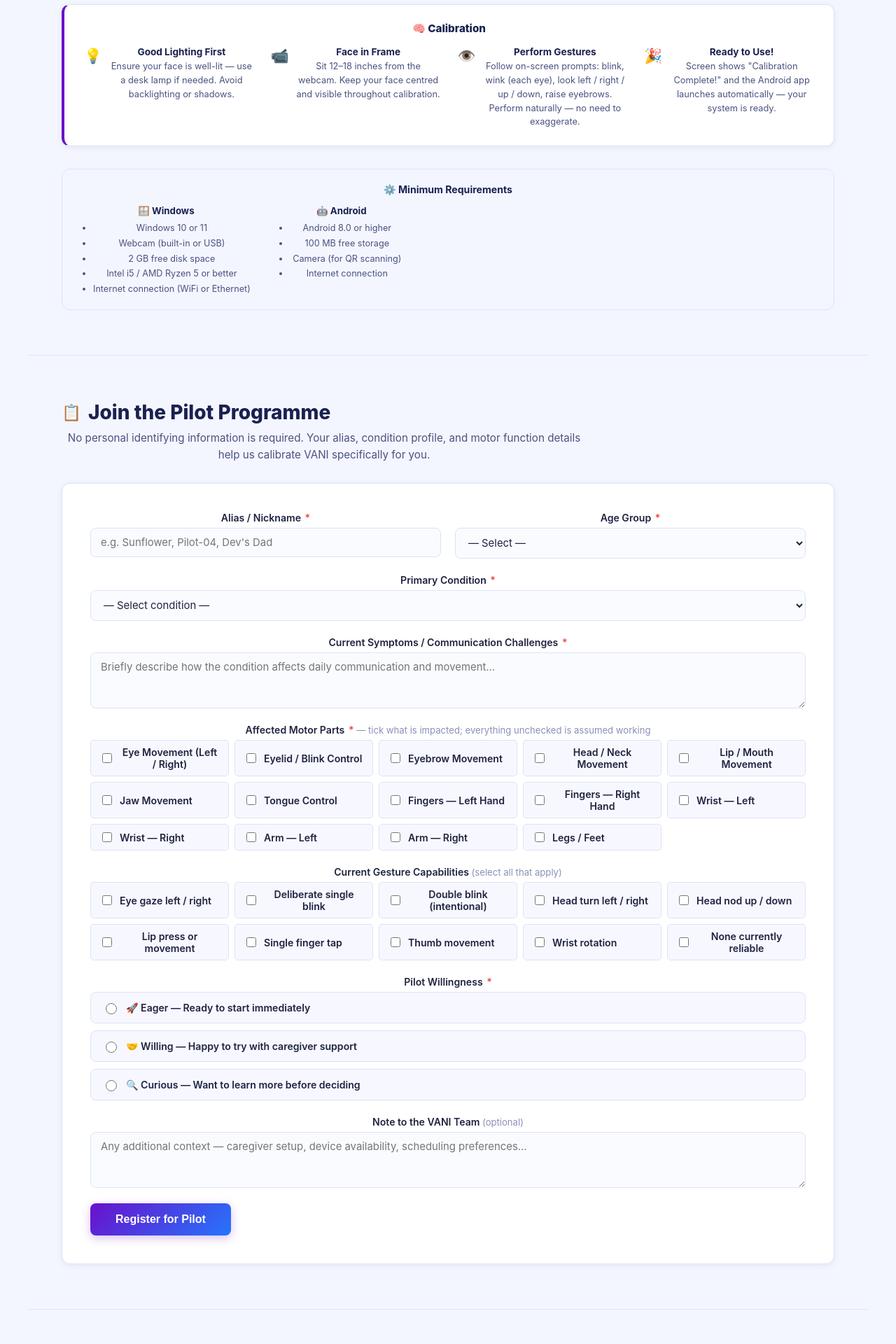
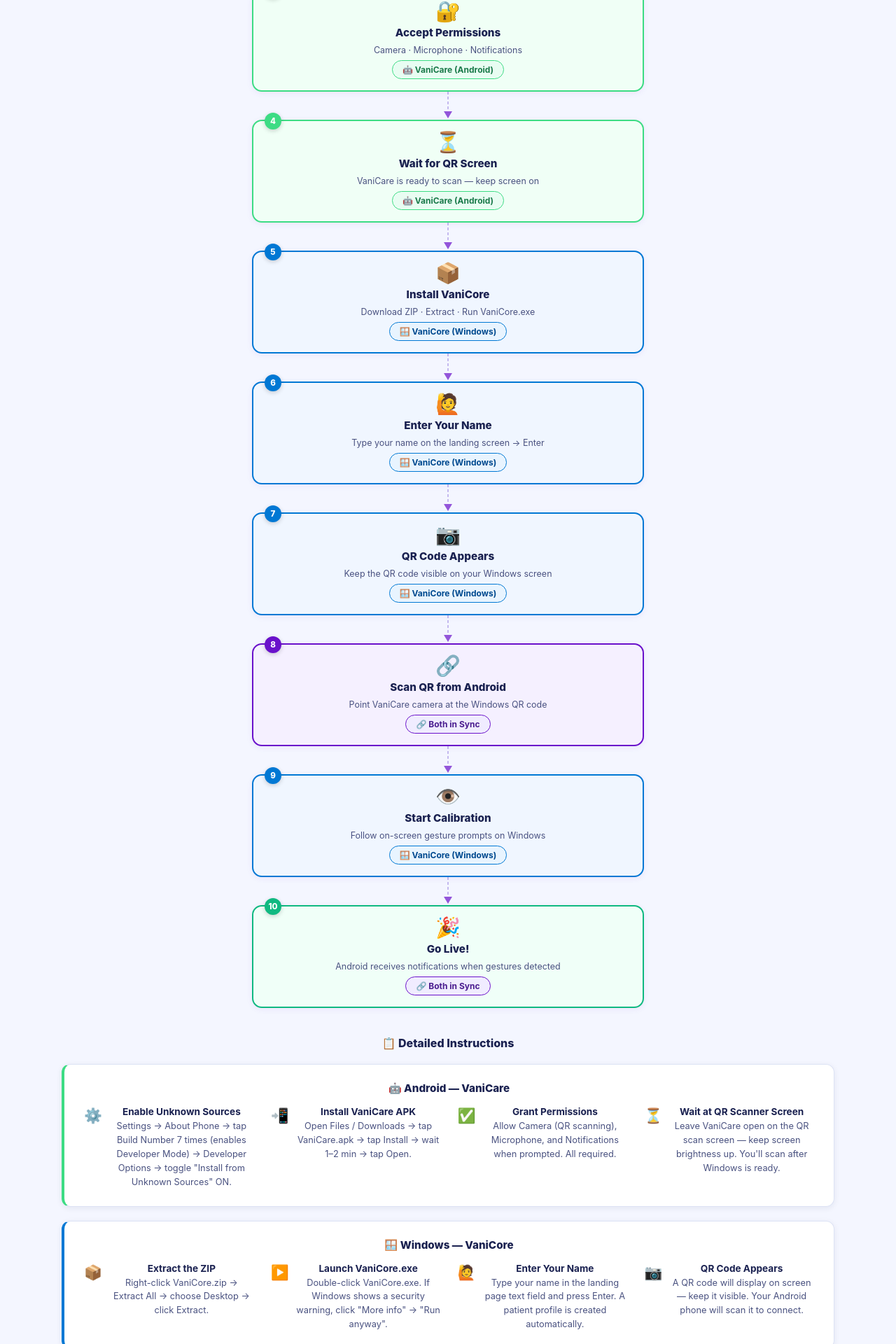
Before and after one commit to pavan-kumar-arepu/E2EMobileAppsSite, a React (Create React App) app: page /vanicore in a window 1280 px wide. Shown: the part 1958-3878 px from the top of the page at 70% size. Built offline with nearby package versions, Linux system fonts and the light colour scheme.

Commit message:
Update Windows URL; replace dummy feedback with real; add flowchart setup guide

```diff
--- a/src/components/Tabs/VaniCore/VaniCore.css
+++ b/src/components/Tabs/VaniCore/VaniCore.css
@@ -1036,3 +1036,118 @@
   .vc-setup-steps { grid-template-columns: 1fr; }
   .vc-setup-req-grid { flex-direction: column; gap: 20px; }
 }
+
+/* ── Flowchart ────────────────────────────────────────────────────────────── */
+.vc-flow-legend {
+  display: flex;
+  flex-wrap: wrap;
+  gap: 10px;
+  margin-bottom: 28px;
+  justify-content: center;
+}
+.vc-flow-badge {
+  display: inline-flex;
+  align-items: center;
+  padding: 5px 14px;
+  border-radius: 20px;
+  font-size: .75rem;
+  font-weight: 700;
+  white-space: nowrap;
+}
+.vc-flow-badge-android { background: #e8fdf2; color: #1a7a4a; border: 1.5px solid #3ddc84; }
+.vc-flow-badge-win     { background: #e8f4ff; color: #004a8f; border: 1.5px solid #0078d4; }
+.vc-flow-badge-sync    { background: #f0ecff; color: #4a1c8f; border: 1.5px solid #6a11cb; }
+
+.vc-flow-chart {
+  display: flex;
+  flex-direction: column;
+  align-items: center;
+  gap: 0;
+  margin-bottom: 40px;
+  padding: 0 8px;
+}
+.vc-flow-item {
+  width: 100%;
+  max-width: 560px;
+}
+.vc-flow-node {
+  border: 2px solid #e0d9f5;
+  border-radius: 14px;
+  padding: 16px 20px;
+  display: flex;
+  flex-direction: column;
+  align-items: center;
+  text-align: center;
+  gap: 6px;
+  box-shadow: 0 2px 10px rgba(106,17,203,.07);
+  position: relative;
+  transition: box-shadow .2s, transform .15s;
+}
+.vc-flow-node:hover {
+  box-shadow: 0 6px 24px rgba(106,17,203,.13);
+  transform: translateY(-2px);
+}
+.vc-flow-step-num {
+  position: absolute;
+  top: -12px;
+  left: 16px;
+  width: 24px;
+  height: 24px;
+  border-radius: 50%;
+  color: #fff;
+  font-size: .72rem;
+  font-weight: 800;
+  display: flex;
+  align-items: center;
+  justify-content: center;
+  box-shadow: 0 2px 6px rgba(0,0,0,.18);
+}
+.vc-flow-icon { font-size: 1.8rem; line-height: 1; }
+.vc-flow-label {
+  font-size: .95rem;
+  font-weight: 800;
+  color: var(--vc-navy);
+  line-height: 1.3;
+}
+.vc-flow-sub {
+  font-size: .78rem;
+  color: var(--vc-text-2);
+  line-height: 1.4;
+}
+.vc-flow-arrow {
+  display: flex;
+  justify-content: center;
+  width: 100%;
+  max-width: 560px;
+}
+.vc-flow-arrow svg {
+  width: 24px;
+  height: 40px;
+}
+
+.vc-setup-detail-heading {
+  font-size: 1rem;
+  font-weight: 800;
+  color: var(--vc-navy);
+  margin: 0 0 20px;
+}
+
+/* ── Feedback empty state ─────────────────────────────────────────────────── */
+.vc-feedback-empty {
+  display: flex;
+  flex-direction: column;
+  align-items: center;
+  gap: 10px;
+  padding: 36px 20px;
+  background: var(--vc-bg);
+  border: 1px dashed var(--vc-border);
+  border-radius: var(--vc-radius);
+  margin-bottom: 28px;
+  text-align: center;
+}
+.vc-feedback-empty-icon { font-size: 2rem; }
+.vc-feedback-empty p {
+  font-size: .9rem;
+  color: var(--vc-text-3);
+  margin: 0;
+}
--- a/src/components/Tabs/VaniCore/VaniCore.js
+++ b/src/components/Tabs/VaniCore/VaniCore.js
@@ -193,38 +193,104 @@
 };
 
 // ── Setup Guide ─────────────────────────────────────────────────────────────────
-const SETUP_STEPS = [
+const FLOW_STEPS = [
   {
-    platform: '🪟 Windows Setup',
-    color: 'vc-setup-win',
-    steps: [
-      { icon: '📦', title: 'Extract the ZIP', body: 'Right-click VaniCore.zip → Extract All → choose Desktop → click Extract.' },
-      { icon: '▶️', title: 'Launch VaniCore.exe', body: 'Double-click VaniCore.exe inside the extracted folder. If Windows shows a security warning, click "More info" → "Run anyway".' },
-      { icon: '🙋', title: 'Enter Your Name', body: 'Type your name in the landing page text field and press Enter. A patient profile is created automatically.' },
-      { icon: '📷', title: 'QR Code Appears', body: 'A QR code will display on screen — keep this visible. Your Android phone will scan it to connect.' },
-    ],
+    id: 'dl-android',
+    icon: '📲',
+    app: 'android',
+    label: 'Download VaniCare',
+    sub: 'Android APK from Google Drive',
+    color: '#3ddc84',
+    bg: '#f0fff6',
   },
   {
-    platform: '🤖 Android Setup',
-    color: 'vc-setup-android',
-    steps: [
-      { icon: '⚙️', title: 'Enable Unknown Sources', body: 'Settings → About Phone → tap Build Number 7 times (enables Developer Mode) → Developer Options → toggle "Install from Unknown Sources" ON.' },
-      { icon: '📲', title: 'Install the APK', body: 'Open Files / Downloads → tap VaniCore.apk → tap Install → wait 1–2 minutes → tap Open.' },
-      { icon: '✅', title: 'Grant Permissions', body: 'Allow Camera (QR scanning), Microphone (audio), and Location when prompted. All are required.' },
-      { icon: '📡', title: 'Scan & Connect', body: 'Open VaniCore on your phone → point camera at the QR code on your Windows screen → hold steady 2–3 seconds → connection takes 10–30 seconds.' },
-    ],
+    id: 'install-android',
+    icon: '⚙️',
+    app: 'android',
+    label: 'Install & Open VaniCare',
+    sub: 'Enable "Install from Unknown Sources" first',
+    color: '#3ddc84',
+    bg: '#f0fff6',
   },
   {
-    platform: '🧠 Calibration',
-    color: 'vc-setup-calib',
-    steps: [
-      { icon: '💡', title: 'Good Lighting First', body: 'Ensure your face is well-lit — use a desk lamp if needed. Avoid backlighting or shadows.' },
-      { icon: '📹', title: 'Face in Frame', body: 'Sit 12–18 inches from the webcam. Keep your face centred and visible throughout calibration.' },
-      { icon: '👁️', title: 'Perform Gestures', body: 'Follow on-screen prompts: blink, wink (each eye), look left / right / up / down, raise eyebrows. Perform naturally — no need to exaggerate.' },
-      { icon: '🎉', title: 'Ready to Use!', body: 'Screen shows "Calibration Complete!" and the Android app launches automatically — your system is ready.' },
-    ],
+    id: 'perms',
+    icon: '🔐',
+    app: 'android',
+    label: 'Accept Permissions',
+    sub: 'Camera · Microphone · Notifications',
+    color: '#3ddc84',
+    bg: '#f0fff6',
+  },
+  {
+    id: 'wait-qr',
+    icon: '⏳',
+    app: 'android',
+    label: 'Wait for QR Screen',
+    sub: 'VaniCare is ready to scan — keep screen on',
+    color: '#3ddc84',
+    bg: '#f0fff6',
+  },
+  {
+    id: 'dl-win',
+    icon: '📦',
+    app: 'windows',
+    label: 'Install VaniCore',
+    sub: 'Download ZIP · Extract · Run VaniCore.exe',
+    color: '#0078d4',
+    bg: '#f0f6ff',
+  },
+  {
+    id: 'enter-name',
+    icon: '🙋',
+    app: 'windows',
+    label: 'Enter Your Name',
+    sub: 'Type your name on the landing screen → Enter',
+    color: '#0078d4',
+    bg: '#f0f6ff',
+  },
+  {
+    id: 'qr-win',
+    icon: '📷',
+    app: 'windows',
+    label: 'QR Code Appears',
+    sub: 'Keep the QR code visible on your Windows screen',
+    color: '#0078d4',
+    bg: '#f0f6ff',
+  },
+  {
+    id: 'scan',
+    icon: '🔗',
+    app: 'sync',
+    label: 'Scan QR from Android',
+    sub: 'Point VaniCare camera at the Windows QR code',
+    color: '#6a11cb',
+    bg: '#f5f0ff',
+  },
+  {
+    id: 'calib',
+    icon: '👁️',
+    app: 'windows',
+    label: 'Start Calibration',
+    sub: 'Follow on-screen gesture prompts on Windows',
+    color: '#0078d4',
+    bg: '#f0f6ff',
+  },
+  {
+    id: 'live',
+    icon: '🎉',
+    app: 'sync',
+    label: 'Go Live!',
+    sub: 'Android receives notifications when gestures detected',
+    color: '#10b981',
+    bg: '#f0fff8',
   },
 ];
+
+const APP_BADGE = {
+  android: { label: '🤖 VaniCare (Android)', cls: 'vc-flow-badge-android' },
+  windows: { label: '🪟 VaniCore (Windows)', cls: 'vc-flow-badge-win' },
+  sync:    { label: '🔗 Both in Sync', cls: 'vc-flow-badge-sync' },
+};
 
 const SetupGuide = () => (
   <section className="vc-section" id="setup-guide">
@@ -232,27 +298,138 @@
       <span className="vc-title-icon">📖</span> Setup Guide
     </h2>
     <p className="vc-section-sub">
-      Start Windows first, then scan the QR code from your Android phone.
-      Expected total setup time: ~10 minutes.
+      Follow this sequence exactly — start with Android first, then Windows.
+      Total setup time: ~10 minutes.
     </p>
+
+    {/* Legend */}
+    <div className="vc-flow-legend">
+      <span className="vc-flow-badge vc-flow-badge-android">🤖 VaniCare (Android)</span>
+      <span className="vc-flow-badge vc-flow-badge-win">🪟 VaniCore (Windows)</span>
+      <span className="vc-flow-badge vc-flow-badge-sync">🔗 Both Devices in Sync</span>
+    </div>
+
+    {/* Flowchart */}
+    <div className="vc-flow-chart">
+      {FLOW_STEPS.map((step, i) => (
+        <React.Fragment key={step.id}>
+          <div className="vc-flow-item">
+            <div className="vc-flow-node" style={{ borderColor: step.color, background: step.bg }}>
+              <div className="vc-flow-step-num" style={{ background: step.color }}>{i + 1}</div>
+              <div className="vc-flow-icon">{step.icon}</div>
+              <div className="vc-flow-label">{step.label}</div>
+              <div className="vc-flow-sub">{step.sub}</div>
+              <span className={`vc-flow-badge ${APP_BADGE[step.app].cls}`}>
+                {APP_BADGE[step.app].label}
+              </span>
+            </div>
+          </div>
+          {i < FLOW_STEPS.length - 1 && (
+            <div className="vc-flow-arrow">
+              <svg viewBox="0 0 24 40" xmlns="http://www.w3.org/2000/svg">
+                <line x1="12" y1="0" x2="12" y2="28" stroke="#c4b9f0" strokeWidth="2" strokeDasharray="4 3"/>
+                <polygon points="6,28 18,28 12,38" fill="#6a11cb" opacity="0.7"/>
+              </svg>
+            </div>
+          )}
+        </React.Fragment>
+      ))}
+    </div>
+
+    {/* Two-column detailed cards */}
+    <h3 className="vc-setup-detail-heading">📋 Detailed Instructions</h3>
     <div className="vc-setup-grid">
-      {SETUP_STEPS.map((platform) => (
-        <div key={platform.platform} className={`vc-setup-card ${platform.color}`}>
-          <h3 className="vc-setup-platform">{platform.platform}</h3>
+      <div className="vc-setup-card vc-setup-android">
+        <h3 className="vc-setup-platform">🤖 Android — VaniCare</h3>
         <ol className="vc-setup-steps">
-            {platform.steps.map((s, i) => (
-              <li key={i} className="vc-setup-step">
-                <span className="vc-setup-step-icon">{s.icon}</span>
-                <div>
-                  <strong>{s.title}</strong>
-                  <p>{s.body}</p>
+          <li className="vc-setup-step">
+            <span className="vc-setup-step-icon">⚙️</span>
+            <div><strong>Enable Unknown Sources</strong>
+              <p>Settings → About Phone → tap Build Number 7 times (enables Developer Mode) → Developer Options → toggle "Install from Unknown Sources" ON.</p>
             </div>
           </li>
-            ))}
+          <li className="vc-setup-step">
+            <span className="vc-setup-step-icon">📲</span>
+            <div><strong>Install VaniCare APK</strong>
+              <p>Open Files / Downloads → tap VaniCare.apk → tap Install → wait 1–2 min → tap Open.</p>
+            </div>
+          </li>
+          <li className="vc-setup-step">
+            <span className="vc-setup-step-icon">✅</span>
+            <div><strong>Grant Permissions</strong>
+              <p>Allow Camera (QR scanning), Microphone, and Notifications when prompted. All required.</p>
+            </div>
+          </li>
+          <li className="vc-setup-step">
+            <span className="vc-setup-step-icon">⏳</span>
+            <div><strong>Wait at QR Scanner Screen</strong>
+              <p>Leave VaniCare open on the QR scan screen — keep screen brightness up. You'll scan after Windows is ready.</p>
+            </div>
+          </li>
         </ol>
       </div>
-      ))}
+
+      <div className="vc-setup-card vc-setup-win">
+        <h3 className="vc-setup-platform">🪟 Windows — VaniCore</h3>
+        <ol className="vc-setup-steps">
+          <li className="vc-setup-step">
+            <span className="vc-setup-step-icon">📦</span>
+            <div><strong>Extract the ZIP</strong>
+              <p>Right-click VaniCore.zip → Extract All → choose Desktop → click Extract.</p>
             </div>
+          </li>
+          <li className="vc-setup-step">
+            <span className="vc-setup-step-icon">▶️</span>
+            <div><strong>Launch VaniCore.exe</strong>
+              <p>Double-click VaniCore.exe. If Windows shows a security warning, click "More info" → "Run anyway".</p>
+            </div>
+          </li>
+          <li className="vc-setup-step">
+            <span className="vc-setup-step-icon">🙋</span>
+            <div><strong>Enter Your Name</strong>
+              <p>Type your name in the landing page text field and press Enter. A patient profile is created automatically.</p>
+            </div>
+          </li>
+          <li className="vc-setup-step">
+            <span className="vc-setup-step-icon">📷</span>
+            <div><strong>QR Code Appears</strong>
+              <p>A QR code will display on screen — keep it visible. Your Android phone will scan it to connect.</p>
+            </div>
+          </li>
+        </ol>
+      </div>
+
+      <div className="vc-setup-card vc-setup-calib">
+        <h3 className="vc-setup-platform">🔗 Sync &amp; Calibration</h3>
+        <ol className="vc-setup-steps">
+          <li className="vc-setup-step">
+            <span className="vc-setup-step-icon">📡</span>
+            <div><strong>Scan QR Code from Android</strong>
+              <p>Open VaniCare on your phone → point camera at the QR code on Windows → hold steady 2–3 seconds → connection takes 10–30 seconds.</p>
+            </div>
+          </li>
+          <li className="vc-setup-step">
+            <span className="vc-setup-step-icon">💡</span>
+            <div><strong>Prepare for Calibration</strong>
+              <p>Ensure your face is well-lit. Sit 12–18 inches from the webcam. Avoid backlighting or shadows.</p>
+            </div>
+          </li>
+          <li className="vc-setup-step">
+            <span className="vc-setup-step-icon">👁️</span>
+            <div><strong>Perform Gestures</strong>
+              <p>Follow on-screen prompts: blink, wink, look left / right / up / down, raise eyebrows. Perform naturally.</p>
+            </div>
+          </li>
+          <li className="vc-setup-step">
+            <span className="vc-setup-step-icon">🎉</span>
+            <div><strong>Go Live!</strong>
+              <p>"Calibration Complete!" appears on Windows. VaniCare on your Android now receives real-time gesture notifications!</p>
+            </div>
+          </li>
+        </ol>
+      </div>
+    </div>
+
     <div className="vc-setup-requirements">
       <h4>⚙️ Minimum Requirements</h4>
       <div className="vc-setup-req-grid">
@@ -523,7 +700,7 @@
         Hear from caregivers and patients already using VANI. Your feedback shapes every release.
       </p>
 
-      {approved.length > 0 && (
+      {approved.length > 0 ? (
         <div className="vc-feedback-list">
           {approved.map((f) => (
             <div key={f.id} className="vc-feedback-card">
@@ -535,6 +712,11 @@
               </div>
             </div>
           ))}
+        </div>
+      ) : (
+        <div className="vc-feedback-empty">
+          <span className="vc-feedback-empty-icon">🌱</span>
+          <p>No feedback yet — be the first to share your experience with VANI!</p>
         </div>
       )}
 
@@ -696,19 +878,17 @@
       )}
 
       {auth && auth.role === 'patient' && (
-        <>
         <PatientDashboard auth={auth} myRegistration={myRegistration} />
-          <FeedbackSection feedback={feedback} onSubmit={handleFeedbackSubmit} />
-        </>
       )}
 
       {!auth && (
         <>
           <PilotForm onSubmit={handlePilotSubmit} submitted={formSubmitted} />
           <PilotCount pilots={pilots} />
-          <FeedbackSection feedback={feedback} onSubmit={handleFeedbackSubmit} />
         </>
       )}
+
+      <FeedbackSection feedback={feedback} onSubmit={handleFeedbackSubmit} />
 
       {showLogin && (
         <LoginModal onClose={() => setShowLogin(false)} onLoginSuccess={handleLogin} />
--- a/src/components/Tabs/VaniCore/VaniCoreConfig.js
+++ b/src/components/Tabs/VaniCore/VaniCoreConfig.js
@@ -27,7 +27,7 @@
     description: 'VaniCore for Windows 10 / 11 (64-bit) — Run VaniCore.exe',
     ext: '.exe',
     filename: 'VaniCore-1.0.0-pilot.exe',
-    url: 'https://drive.google.com/file/d/1MRxUAgwyiYrgZYJ77Or7BwiMQbkvBlAI/view?usp=drive_link',
+    url: 'https://drive.google.com/file/d/1tNkUJTd_tZHMbCkE5Ou4AIiwbdzoTTOM/view?usp=sharing',
     version: '1.0.0-pilot',
     releaseDate: '2026-05-11',
     size: '~48 MB',
@@ -151,35 +151,11 @@
 ];
 
 // ── Seed Feedback ──────────────────────────────────────────────────────────────
-export const SEED_FEEDBACK = [
-  {
-    id: 'seed-1',
-    alias: 'Pilot-002 family',
-    message: 'Using VANI has given my father a way to communicate again after his ALS diagnosis. The blink detection works even in our dim living room.',
-    rating: 5,
-    date: '2026-05-11',
-    approved: true,
-  },
-  {
-    id: 'seed-2',
-    alias: 'Caregiver at a rehab centre',
-    message: 'Calibration took under 2 minutes. The patient was smiling by the end of the session — the first time they responded to something in months.',
-    rating: 5,
-    date: '2026-05-10',
-    approved: true,
-  },
-  {
-    id: 'seed-3',
-    alias: 'Pilot-001',
-    message: 'Looking forward to the IoT integration. Being able to turn off the fan without calling my caregiver would be life-changing.',
-    rating: 4,
-    date: '2026-05-09',
-    approved: true,
-  },
-];
+// Empty by default — real feedback comes from user submissions, approved by admin.
+export const SEED_FEEDBACK = [];
 
 // ── localStorage keys ──────────────────────────────────────────────────────────
 export const LS_PILOTS = 'vanicore_pilots_v1';
-export const LS_FEEDBACK = 'vanicore_feedback_v1';
+export const LS_FEEDBACK = 'vanicore_feedback_v2';
 export const LS_DOWNLOADS = 'vanicore_downloads_v2';
 export const LS_AUTH = 'vanicore_auth_v1'; // sessionStorage
```
Lines whose indentation alone changed are shown as unchanged.
